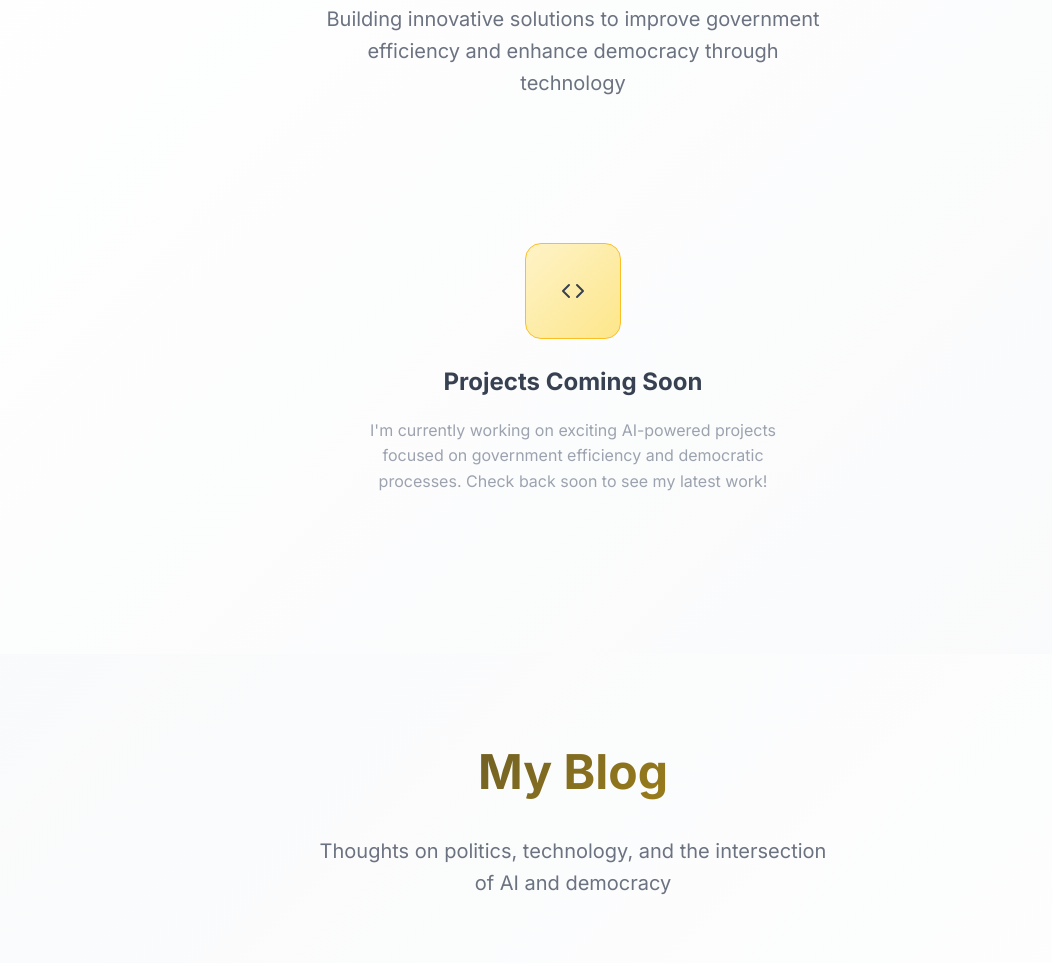
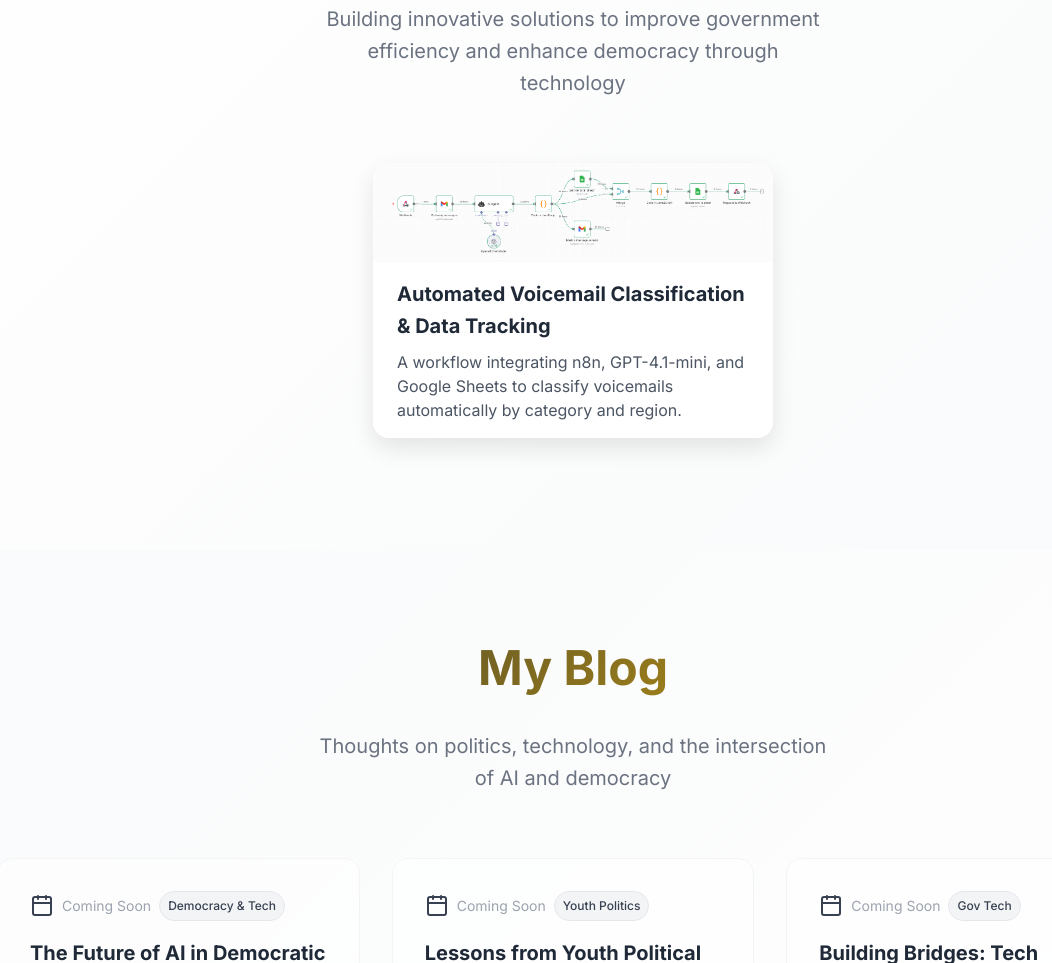
Before and after one commit to raani-nigam/raani-nigam.github.io, a plain HTML site: page index.html in a window 1280 px wide. Shown: the part 4099-5062 px from the top of the page, without its empty margins (67-1119 px from the left). Drawn offline with nearby package versions, Linux system fonts and the light colour scheme.

Commit message:
Add vm project

```diff
--- a/index.html
+++ b/index.html
@@ -268,12 +268,15 @@
                 <p class="section-subtitle">Building innovative solutions to improve government efficiency and enhance democracy through technology</p>
             </div>
 
-            <div class="projects-placeholder">
-                <div class="placeholder-icon">
-                    <i data-lucide="code"></i>
-                </div>
-                <h3 class="placeholder-title">Projects Coming Soon</h3>
-                <p class="placeholder-text">I'm currently working on exciting AI-powered projects focused on government efficiency and democratic processes. Check back soon to see my latest work!</p>
+            <!-- Project Card -->
+            <div class="project-card">
+                <a href="https://raani-nigam.github.io/vm-classification/" class="project-link">
+                    <img src="img/n8n-workflow.png" alt="Automated Voicemail Project" class="project-image">
+                    <div class="project-info">
+                        <h3 class="project-title">Automated Voicemail Classification & Data Tracking</h3>
+                        <p class="project-description">A workflow integrating n8n, GPT-4.1-mini, and Google Sheets to classify voicemails automatically by category and region.</p>
+                    </div>
+                </a>
             </div>
         </div>
     </section>
--- a/style.css
+++ b/style.css
@@ -549,36 +549,50 @@
     padding: 5rem 0;
   }
 
-  .placeholder-icon {
-    width: 6rem;
-    height: 6rem;
-    background: linear-gradient(135deg, #fef3c7 0%, #fde68a 100%);
+  .project-card {
+    max-width: 400px;
+    margin: 2rem auto;
     border-radius: 1rem;
-    display: flex;
-    align-items: center;
-    justify-content: center;
-    margin: 0 auto 1.5rem;
-    border: 1px solid #fbbf24;
+    overflow: hidden;
+    box-shadow: 0 10px 25px rgba(0,0,0,0.1);
+    transition: transform 0.3s ease, box-shadow 0.3s ease;
+}
+
+  .project-card:hover {
+      transform: translateY(-5px) scale(1.02);
+      box-shadow: 0 20px 40px rgba(0,0,0,0.2);
   }
 
-  .placeholder-icon i {
-    color: #eab308;
-    width: 32px;
-    height: 32px;
+  .project-link {
+      text-decoration: none;
+      color: inherit;
+      display: block;
   }
 
-  .placeholder-title {
-    font-size: 1.5rem;
-    font-weight: 700;
-    color: #374151;
-    margin-bottom: 1rem;
+  .project-image {
+      width: 100%;
+      height: auto;
+      display: block;
   }
 
-  .placeholder-text {
-    color: #9ca3af;
-    max-width: 28rem;
-    margin: 0 auto;
+  .project-info {
+      padding: 1rem 1.5rem;
+      background: #ffffff;
   }
+
+  .project-title {
+      font-size: 1.25rem;
+      font-weight: 700;
+      margin-bottom: 0.5rem;
+      color: #1f2937;
+  }
+
+  .project-description {
+      font-size: 1rem;
+      color: #4b5563;
+      line-height: 1.5;
+  }
+
 
   /* Blog Section */
   .blog-section {
```
Also changed, not shown: img/n8n-workflow.png (added).
